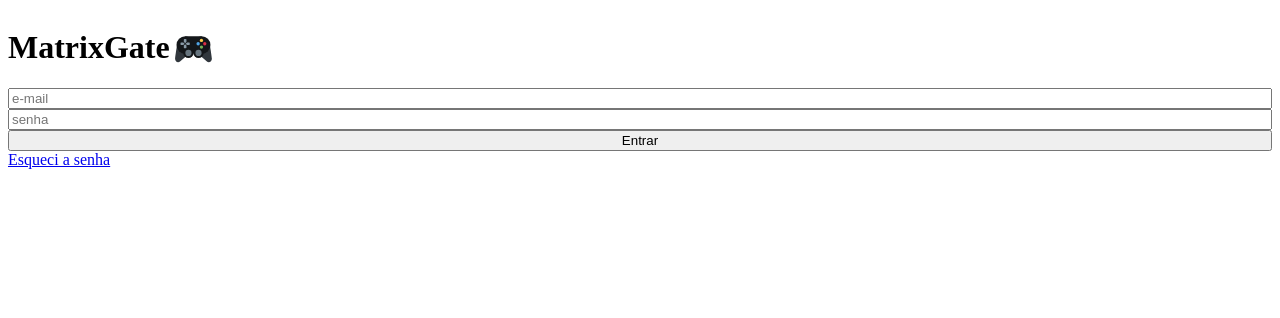
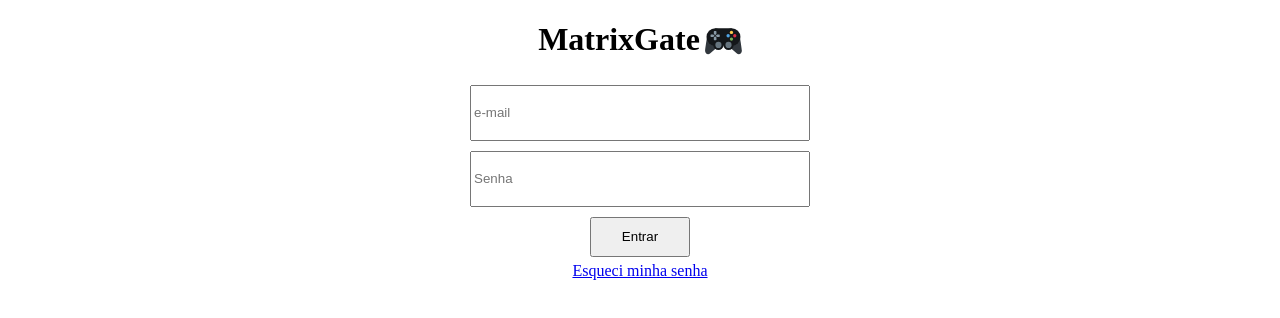
Before and after one commit to italosantospro/MatrixGate, a plain HTML site: page index.html in a window 1280 px wide. Drawn offline with Linux system fonts and the light colour scheme.

Commit message:
Posicionamento e dimensões alteradas

```diff
--- a/index.html
+++ b/index.html
@@ -9,15 +9,15 @@
 </head>
 <body>
     <main>
-        <header>
-            <h1 id="titulo-principal">MatrixGate
-            <img id="ilustracao-controle" src="ico_controle.svg" alt=""></h1>
+        <header id="cabecalho">
+            <h1 id="titulo-principal">MatrixGate</h1>
+            <img id="img-controle" src="ico_controle.svg" alt="Icone de controle">
         </header>
         <section id="secao-de-login">
-            <input type="e-mail" name="e-mail" value="" placeholder="e-mail">
-            <input type="senha" name="senha" value="" placeholder="senha">
-            <button>Entrar</button>
-            <a href="#">Esqueci a senha</a>
+            <input class="input-login" type="e-mail" name="e-mail" value="" placeholder="e-mail">
+            <input class="input-login" type="senha" name="senha" value="" placeholder="Senha">
+            <button id="botao-entrar">Entrar</button>
+            <a id="esqueci-minha-senha" href="#">Esqueci minha senha</a>
         </section>
     </main>
 </body>
--- a/style.css
+++ b/style.css
@@ -1,7 +1,19 @@
-#ilustracao-controle {
+body {
+    margin: 0;
+}
+main {
+    margin: auto;
+    max-width: 350px;
+}
+#img-controle {
     max-width: 929px;
     max-height: 37px;
     margin-left: 5px;
+}
+header {
+    display: flex;
+    align-items: center;
+    justify-content: center;
 }
 #titulo-principal {
     display: inline-flex;
@@ -9,3 +21,15 @@
 #secao-de-login {
     display: grid;
 }
+.input-login {
+    height: 50px;
+    margin: 5px;
+}
+#botao-entrar {
+    margin: 5px auto;
+    height: 40px;
+    width: 100px;
+}
+#esqueci-minha-senha {
+    text-align: center;
+}
```
